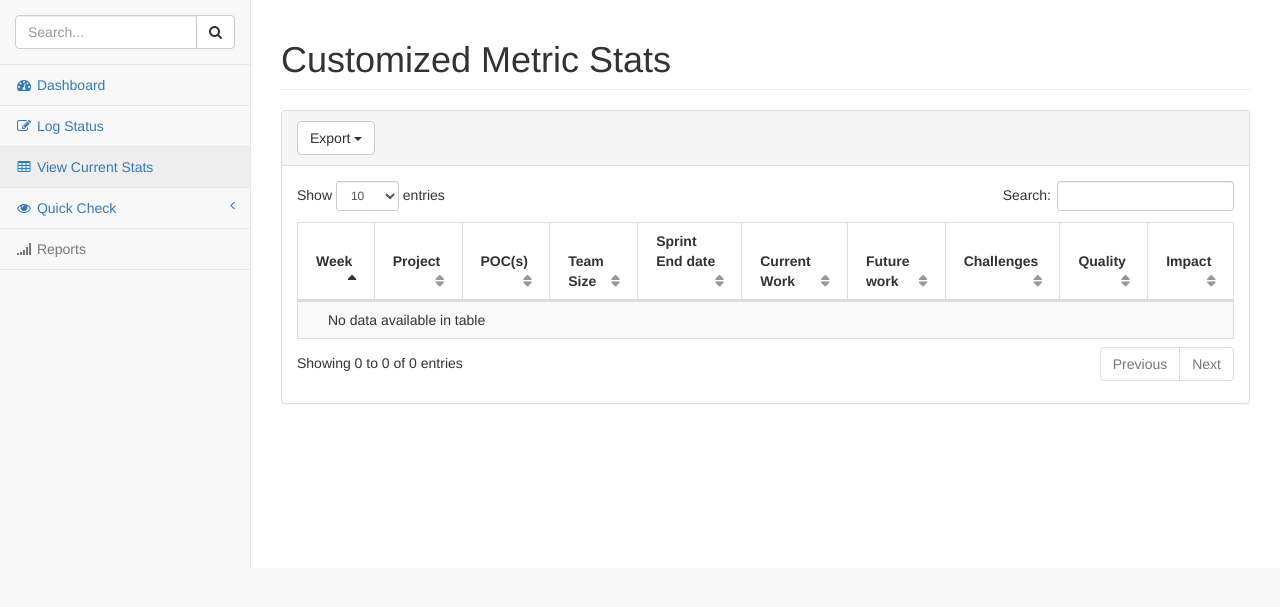
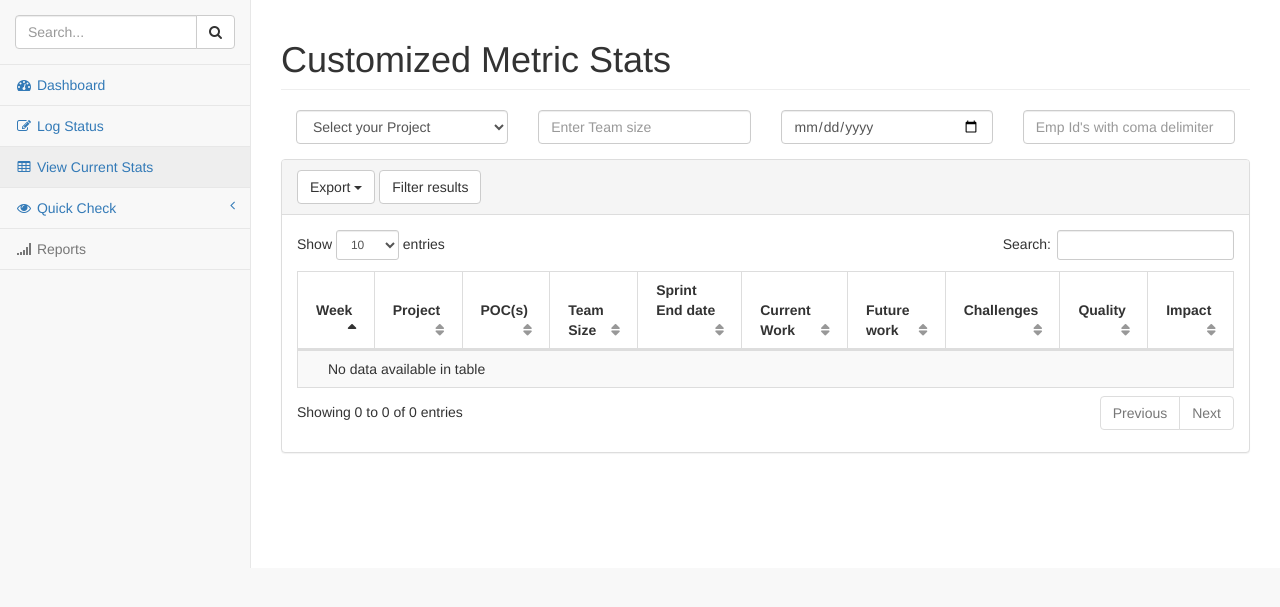
Before and after one commit to VarPractice/work1, a PHP site: page /pages/tables.php in a window 1280 px wide. Shown: the part 51-658 px from the top of the page. Run offline with PHP 8.4, Linux system fonts and the light colour scheme; the visitor is signed in with stand-in values (Sample User, id 1); data that the repository does not hold is empty.

Commit message:
Adding filters to Weekly status, inprogress: created hirarchy

```diff
--- a/pages/tables.php
+++ b/pages/tables.php
@@ -6,6 +6,34 @@
             <div class="row">
                 <div class="col-lg-12">
                     <h1 class="page-header">Customized Metric Stats</h1>
+                    <div class="form-group">
+                            <div id="sts_frm_msg" style="display: none" class="alert alert-danger">I'm wrong!</div>
+                    </div>
+                </div>
+                <!-- /.col-lg-12 -->
+                <div class="sts-filter col-lg-12">
+                    <div class="col-lg-3" >
+                        <div class="form-group">
+                            <select id="set-projects" class="form-control" data-toggle="tooltip" title="Select your project">
+                                <option value="">Select your Project</option>
+                            </select>
+                        </div>
+                    </div>
+                    <div class="col-lg-3">
+                        <div class="form-group">
+                            <input id="team-size" data-toggle="tooltip" title="Enter Team size" class="form-control" placeholder="Enter Team size" type="number" min=0>
+                        </div>
+                    </div>
+                    <div class="col-lg-3">
+                        <div class="form-group">
+                            <input id="sprint-end-date" data-toggle="tooltip" title="Sprint End date" class="form-control" type="date">
+                        </div>
+                    </div>
+                    <div class="col-lg-3">
+                        <div class="form-group">
+                            <input id="project-poc" data-toggle="tooltip" title="Project point of contact" class="form-control" placeholder="Emp Id's with coma delimiter">
+                        </div>
+                    </div>
                 </div>
                 <!-- /.col-lg-12 -->
             </div>
@@ -23,6 +51,7 @@
                                     <!-- <li><a href="#" onClick ="$('#dataTables-example').tableExport({type:'pdf',escape:'false'});">PDF</a></li> -->
                                     <li><a href="#" onClick ="$('#dataTables-example').tableExport({type:'excel',escape:'false'});">Excell</a></li>
                                 </ul>
+                                <button class="btn btn-default" onclick="">Filter results</button>
                             </div>
                         </div>
                         <!-- /.panel-heading -->
```
